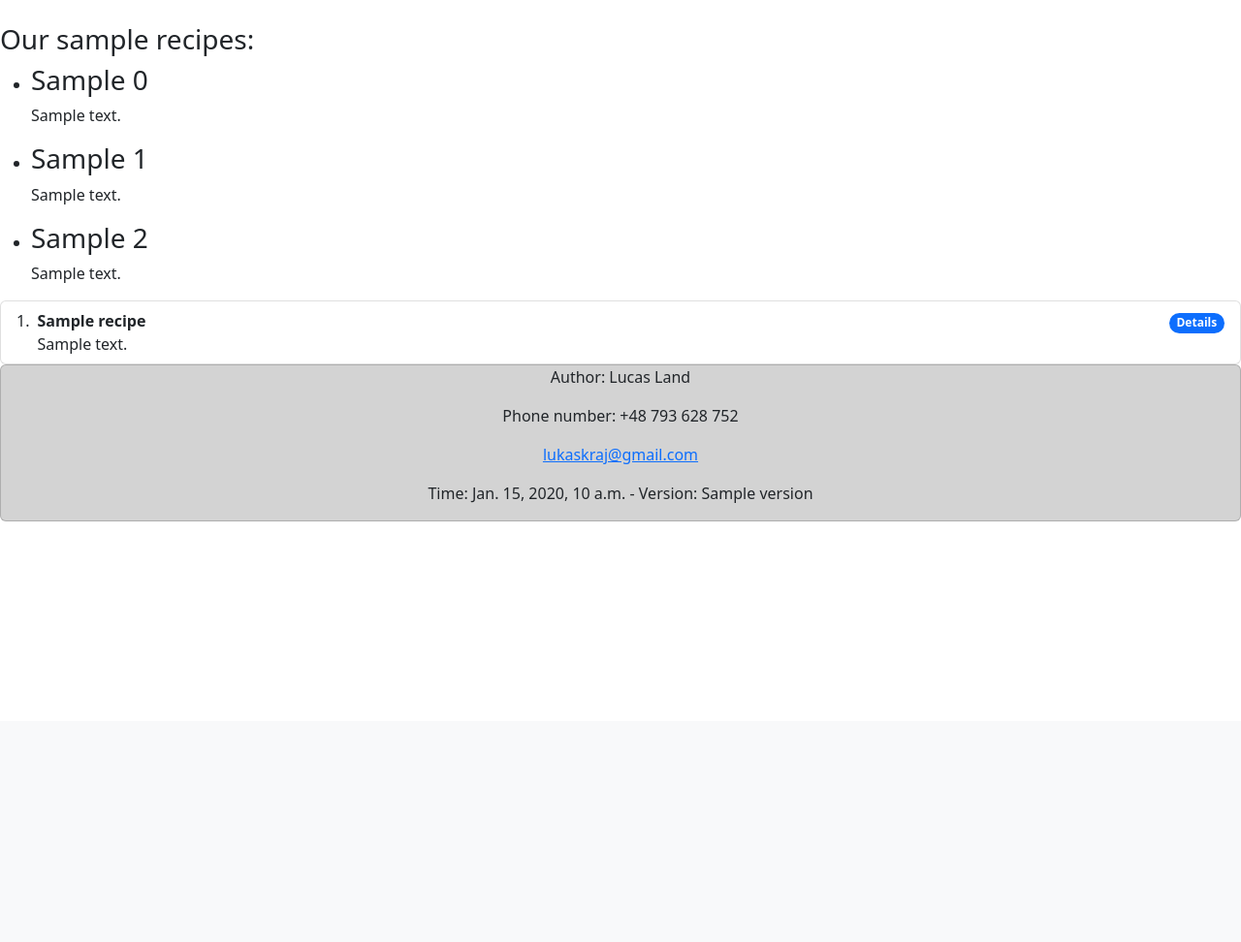
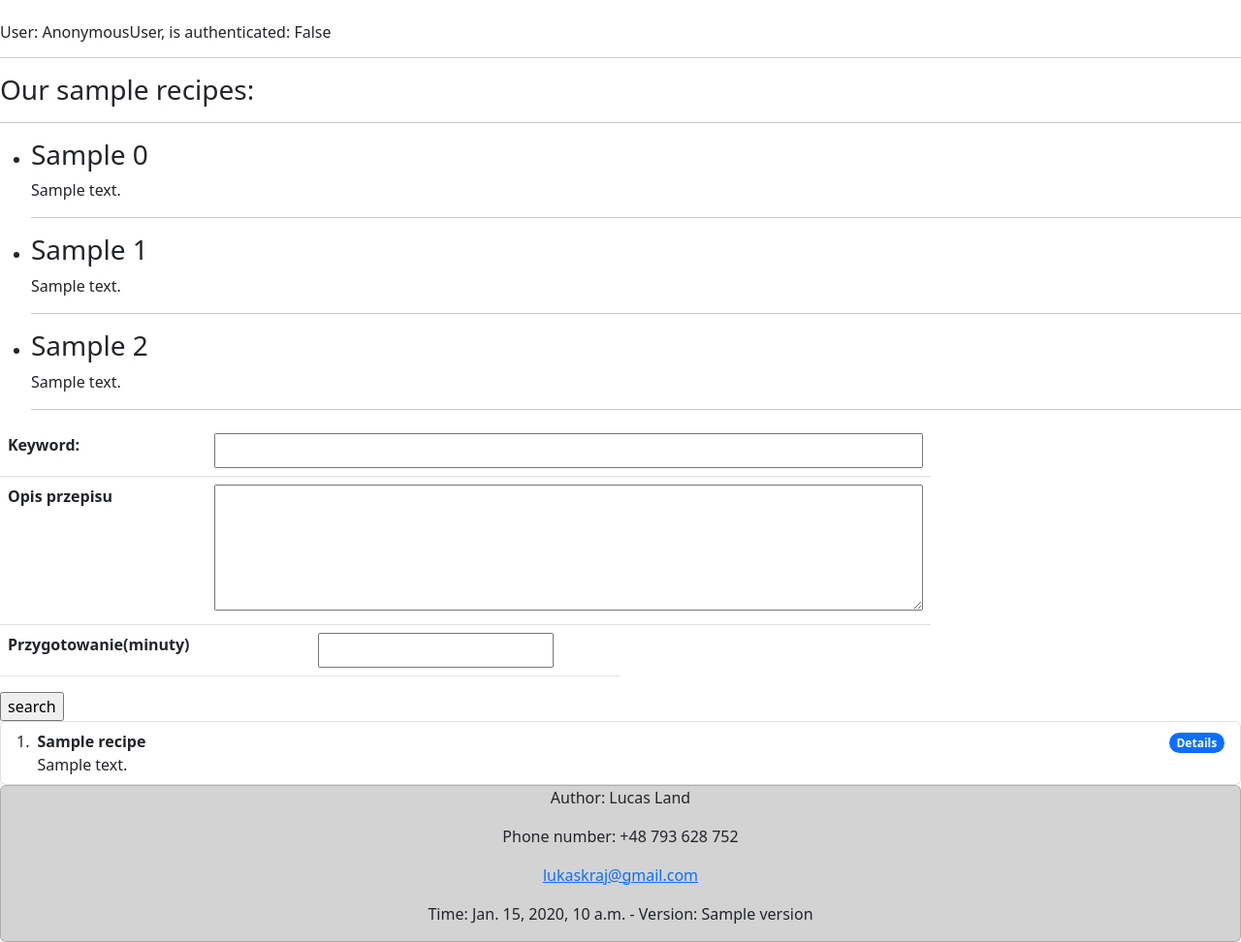
Before and after one commit to Wookie69Land/FitUbi-esse-idoneum, a Django app: template fitubi_django/fitubi/templates/recipes_list.html in a window 1280 px wide. Shown: the part 56-1028 px from the top of the page at 97% size. Before the commit the page ends 594 px from the top, so only its background shows below. Run offline with Django 4.2, Linux system fonts and the light colour scheme; the template is opened without the code that fills it: most values are stand-ins (such as "Sample title", 1, 10 or a date in 2020); some libraries are stand-ins or nearby versions.

Commit message:
stage1-5 simple converters

```diff
--- a/fitubi_django/fitubi/templates/main.html
+++ b/fitubi_django/fitubi/templates/main.html
@@ -14,7 +14,7 @@
             <div class="collapse navbar-collapse" id="navbarNav">
               <ul class="navbar-nav">
                 <li class="nav-item">
-                  <a class="nav-link active" aria-current="page" href="">Recipes</a>
+                  <a class="nav-link active" aria-current="page" href="{% url 'recipes_list' %}">Recipes</a>
                 </li>
                 <li class="nav-item">
                   <a class="nav-link active" aria-current="page" href="">Utilities</a>
@@ -35,22 +35,26 @@
             </div>
           </div>
     </nav><br>
-    {% if recipes_carousel %}
+    <h6>User: {{ request.user }}, is authenticated: {{ request.user.is_authenticated }}</h6>
+
+
+   {% if recipes_carousel %}
+    <hr>
     <div class="position-relative">
-    <h3>Our sample recipes:</h3>
+    <h3>Our sample recipes:</h3><hr>
     <ul>
         <li>
           <h3>{{ recipes_carousel.0.name }}</h3>
           <p>{{ recipes_carousel.0.description }}</p>
-        </li>
+        </li><hr>
         <li>
           <h3>{{ recipes_carousel.1.name }}</h3>
           <p>{{ recipes_carousel.1.description }}</p>
-        </li>
+        </li><hr>
         <li>
           <h3>{{ recipes_carousel.2.name }}</h3>
           <p>{{ recipes_carousel.2.description }}</p>
-        </li>
+        </li><hr>
 
     </ul>
     </div>
--- a/fitubi_django/fitubi/templates/recipes_list.html
+++ b/fitubi_django/fitubi/templates/recipes_list.html
@@ -1,6 +1,33 @@
 {% extends "main.html" %}
 
 {% block content %}
+    <form method="post">
+    {% csrf_token %}
+
+        <table class="table borderless">
+            <tbody>
+            <tr class="d-flex">
+                <th scope="row" class="col-2">Keyword:</th>
+                <td class="col-7">
+                    <input class="w-100 p-1" value="" name="name">
+                </td>
+            </tr>
+            <tr class="d-flex">
+                <th scope="row" class="col-2">Opis przepisu</th>
+                <td class="col-7"><textarea class="w-100 p-1"
+                                            rows="5" name="description"></textarea></td>
+            </tr>
+            <tr class="d-flex">
+                <th scope="row" class="col-3">Przygotowanie(minuty)</th>
+                <td class="col-3">
+                    <input class="p-1" type="number" value="" name="time">
+                </td>
+            </tr>
+            </tbody>
+        </table>
+
+    <input type="submit" value="search">
+    </form>
 
 <ol class="list-group list-group-numbered">
     {% for recipe in recipes %}
@@ -12,6 +39,8 @@
     <a href=""><span class="badge bg-primary rounded-pill">
         Details </span></a>
   </li>
+        {% empty %}
+        <h3>No recipe was found with this search conditions.</h3>
     {% endfor %}
 </ol>
 
```
Also changed, not shown: fitubi_django/fitubi/fitubi_utils.py (added, +39 -0 lines), fitubi_django/fitubi/views.py (+5 -3 lines).
